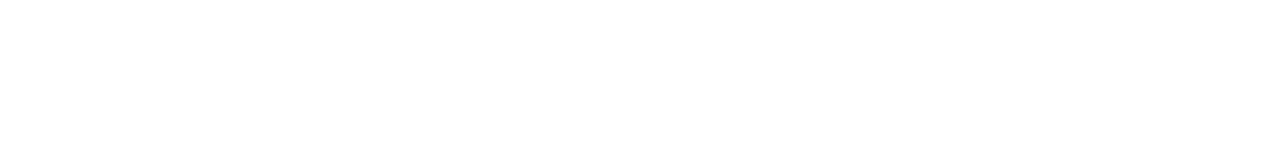
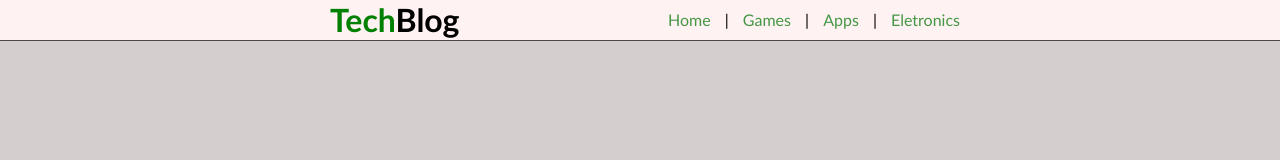
Before and after one commit to nasseraguiarfilho/TechBlog, a plain HTML site: page css/games.html in a window 1280 px wide. Drawn offline with Linux system fonts and the light colour scheme.

Commit message:
The skeleton of the website is done(ish). Next, i'll try to create some posts

```diff
--- a/css/apps.html
+++ b/css/apps.html
@@ -0,0 +1,28 @@
+<!DOCTYPE html>
+<html lang="en">
+
+<head>
+    <meta charset="UTF-8">
+    <meta http-equiv="X-UA-Compatible" content="IE=edge">
+    <meta name="viewport" content="width=device-width, initial-scale=1.0">
+    <title>Apps</title>
+    <link rel="stylesheet" href="style.css">
+</head>
+
+<body>
+    <div id="shortcuts">
+        <div id="area1">
+            <h1 id="logo"><span class="green">Tech</span>Blog</h1>
+        </div>
+        <div id="links">
+            <a href="index.html">Home</a> |
+            <a href="games.html">Games</a> |
+            <a href="apps.html">Apps</a> |
+            <a href="eletronics.html">Eletronics</a>
+        </div>
+    </div>
+
+
+</body>
+
+</html>
--- a/css/games.html
+++ b/css/games.html
@@ -0,0 +1,28 @@
+<!DOCTYPE html>
+<html lang="en">
+
+<head>
+    <meta charset="UTF-8">
+    <meta http-equiv="X-UA-Compatible" content="IE=edge">
+    <meta name="viewport" content="width=device-width, initial-scale=1.0">
+    <title>Games</title>
+    <link rel="stylesheet" href="style.css">
+</head>
+
+<body>
+    <div id="shortcuts">
+        <div id="area1">
+            <h1 id="logo"><span class="green">Tech</span>Blog</h1>
+        </div>
+        <div id="links">
+            <a href="index.html">Home</a> |
+            <a href="games.html">Games</a> |
+            <a href="apps.html">Apps</a> |
+            <a href="eletronics.html">Eletronics</a>
+        </div>
+    </div>
+
+
+</body>
+
+</html>
--- a/css/style.css
+++ b/css/style.css
@@ -33,4 +33,27 @@ body {
 #links {
     float: right;
     padding: 10px;
+    font-family: 'Trebuchet MS', 'Lucida Sans Unicode', 'Lucida Grande', 'Lucida Sans', Arial, sans-serif;
+    margin-right: 300px;
 }
+
+a {
+    text-decoration: none;
+    padding: 5px 10px;
+}
+
+a:link {
+    color: rgb(69, 151, 69);
+}
+
+a:visited {
+    color: rgb(69, 151, 69);
+}
+
+a:hover {
+    background: rgb(197, 248, 197);
+}
+
+a:active {
+    color: rgb(33, 102, 51);
+}
```
Also changed, not shown: css/eletronics.html (+28 -0 lines), css/index.html (+7 -6 lines).
